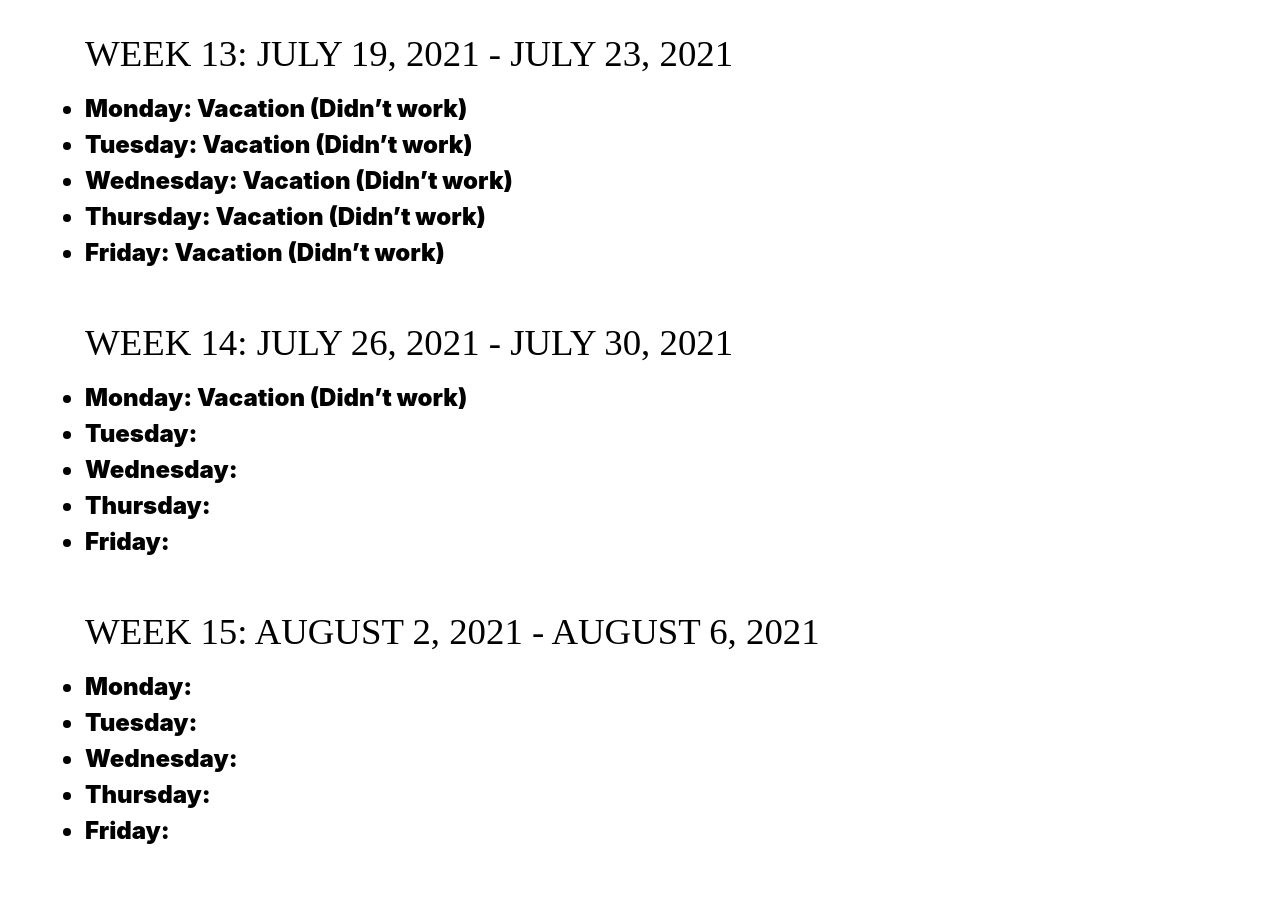
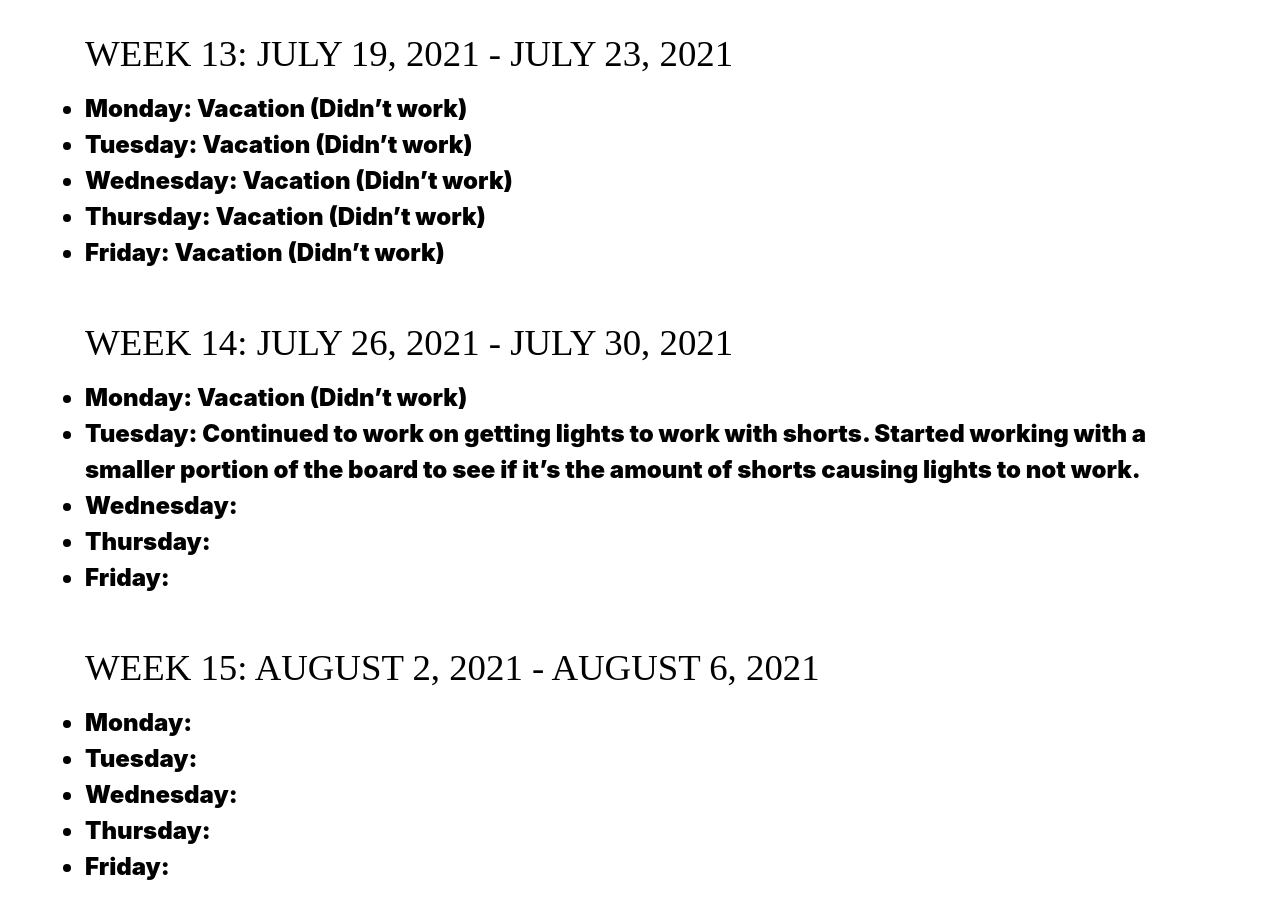
Before and after one commit to jonath48/jonath48.github.io, a Jekyll site: the page built from _pages/log.md, in a window 1280 px wide and 900 px high, scrolled down 5076 px. Built offline with Jekyll 4.4.1, drawn with Linux system fonts in a browser that asks for light colours; before the commit the page ends 5940 px from its top, so only the background shows below that.

Commit message:
Added Tuesday's log

```diff
--- a/_pages/log.md
+++ b/_pages/log.md
@@ -110,7 +110,7 @@ title: Jonathan Thompson's IMMERSE Log
 ### Week 14: July 26, 2021 - July 30, 2021
 
 * **Monday**: Vacation (Didn't work)
-* **Tuesday**:
+* **Tuesday**: Continued to work on getting lights to work with shorts. Started working with a smaller portion of the board to see if it's the amount of shorts causing lights to not work.
 * **Wednesday**:
 * **Thursday**:
 * **Friday**:
```
